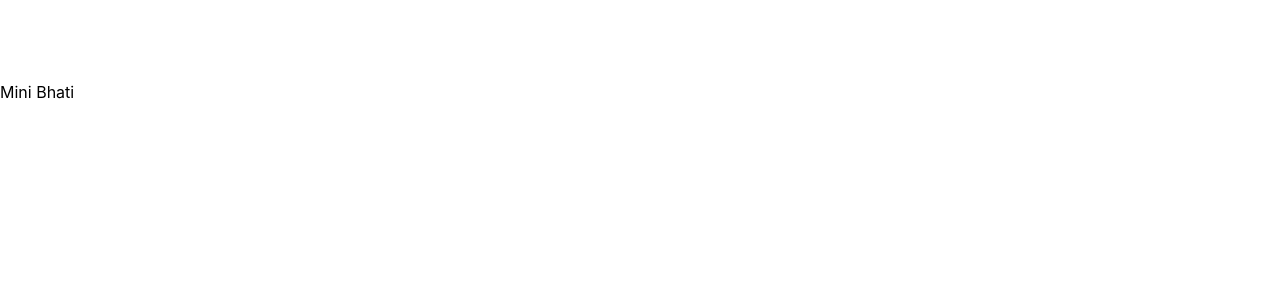
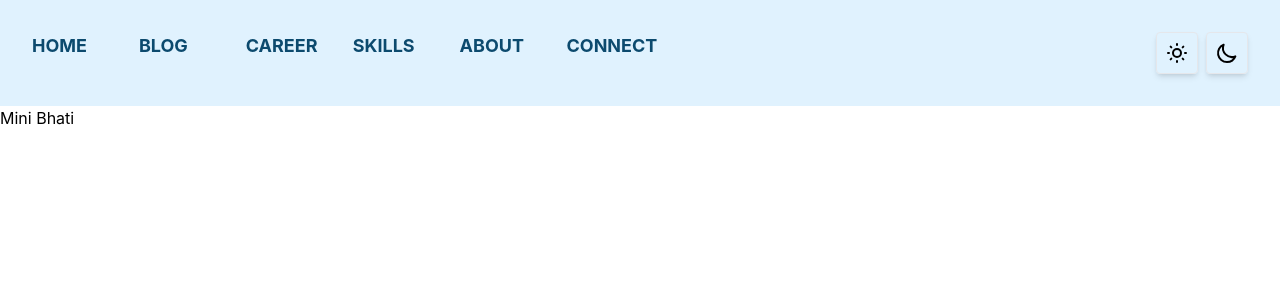
Before and after one commit to minibhati93/portfolio, a Next.js app: page / in a window 1280 px wide. Shown: the top 300 px of the page. Built offline with nearby package versions, Linux system fonts and the light colour scheme.

Commit message:
Header component ready

```diff
--- a/components/Header.js
+++ b/components/Header.js
@@ -1,5 +1,62 @@
 export default function Header() {
   return (
-    <header className="container flex items-center justify-between h-20"></header>
+    <header className="flex bg-sky-100 p-8 justify-between">
+      <nav>
+        <ul className="grid gap-4 grid-cols-6">
+          <li className="uppercase cursor-pointer text-sky-900 hover:text-sky-700 font-bold text-lg">
+            <a href="#">Home</a>
+          </li>
+          <li className="uppercase cursor-pointer text-sky-900 hover:text-sky-700 font-bold text-lg">
+            <a href="#blog">Blog</a>
+          </li>
+          <li className="uppercase cursor-pointer text-sky-900 hover:text-sky-700 font-bold text-lg">
+            <a href="#career">Career</a>
+          </li>
+          <li className="uppercase cursor-pointer text-sky-900 hover:text-sky-700 font-bold text-lg">
+            <a href="#skills">Skills</a>
+          </li>
+          <li className="uppercase cursor-pointer text-sky-900 hover:text-sky-700 font-bold text-lg">
+            <a href="#about">About</a>
+          </li>
+          <li className="uppercase cursor-pointer text-sky-900 hover:text-sky-700 font-bold text-lg">
+            <a href="#connect">Connect</a>
+          </li>
+        </ul>
+      </nav>
+      <div className="flex">
+        <button className="rounded shadow-md border	border-inherit p-2 mr-2">
+          <svg
+            xmlns="http://www.w3.org/2000/svg"
+            className="h-6 w-6"
+            fill="none"
+            viewBox="0 0 24 24"
+            stroke="currentColor"
+            strokeWidth={2}
+          >
+            <path
+              strokeLinecap="round"
+              strokeLinejoin="round"
+              d="M12 3v1m0 16v1m9-9h-1M4 12H3m15.364 6.364l-.707-.707M6.343 6.343l-.707-.707m12.728 0l-.707.707M6.343 17.657l-.707.707M16 12a4 4 0 11-8 0 4 4 0 018 0z"
+            />
+          </svg>
+        </button>
+        <button className="rounded shadow-md border	border-inherit p-2">
+          <svg
+            xmlns="http://www.w3.org/2000/svg"
+            className="h-6 w-6"
+            fill="none"
+            viewBox="0 0 24 24"
+            stroke="currentColor"
+            strokeWidth={2}
+          >
+            <path
+              strokeLinecap="round"
+              strokeLinejoin="round"
+              d="M20.354 15.354A9 9 0 018.646 3.646 9.003 9.003 0 0012 21a9.003 9.003 0 008.354-5.646z"
+            />
+          </svg>
+        </button>
+      </div>
+    </header>
   );
 }
--- a/pages/index.js
+++ b/pages/index.js
@@ -1,15 +1,12 @@
-import Head from 'next/head'
-import Header from '../components/Header'
-import Footer from '../components/Footer'
-import styles from '../styles/Home.module.css'
+import Header from '../components/Header';
+import Footer from '../components/Footer';
 
 export default function Home() {
   return (
-    <div>
+    <>
       <Header />
-      <main>
-      </main>
+      <main></main>
       <Footer />
-    </div>
-  )
+    </>
+  );
 }
```
